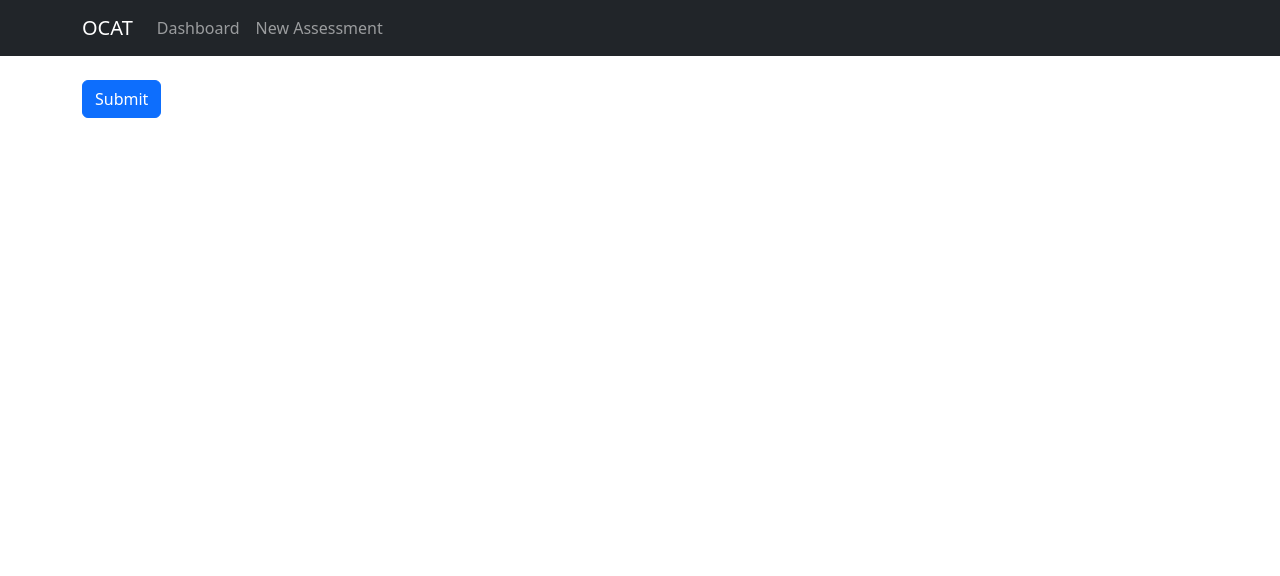
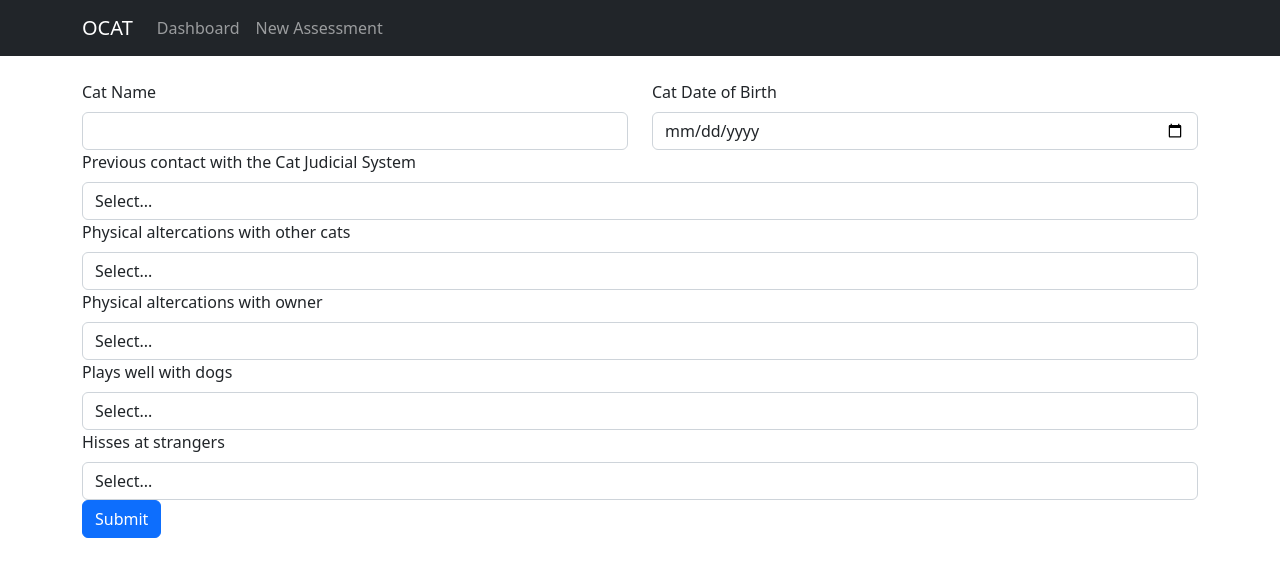
Before and after one commit to jasmineLS/OCAT, a React (Create React App) app in the folder packages/client/: page /assessment/new in a window 1280 px wide. Shown: the top 576 px of the page. Built offline with nearby package versions, Linux system fonts and the light colour scheme.

Commit message:
created assessment form

```diff
--- a/package.json
+++ b/package.json
@@ -7,6 +7,11 @@
     "check-updates:all": "ncu --configFileName .check-updates.json --target latest --errorLevel 1"
   },
   "devDependencies": {
+    "eslint-plugin-sort-keys-custom-order": "^2.2.1",
     "npm-check-updates": "^16.5.1"
+  },
+  "dependencies": {
+    "react-bootstrap": "^2.10.9",
+    "react-hook-form": "^7.56.2"
   }
 }
--- a/packages/client/package.json
+++ b/packages/client/package.json
@@ -16,6 +16,7 @@
     "react": "^18.2.0",
     "react-bootstrap": "^2.7.0",
     "react-dom": "^18.2.0",
+    "react-hook-form": "^7.56.2",
     "react-router-dom": "^6.4.5",
     "sass": "^1.56.2"
   },
--- a/packages/client/src/pages/Assessments/NewAssessment.jsx
+++ b/packages/client/src/pages/Assessments/NewAssessment.jsx
@@ -1,16 +1,135 @@
 import React from 'react';
-import { Button, Form } from 'react-bootstrap';
-import { AssessmentService } from '../../services/AssessmentService';
+import { Button, Col, Form, Row } from 'react-bootstrap';
+import { Controller, useForm } from 'react-hook-form';
 
 export const NewAssessment = () => {
+  const { control, formState: { errors }, handleSubmit } = useForm();
 
-  // create a form that utilizes the "onSubmit" function to send data to
-  // packages/client/src/services/AssessmentService.js and then onto the packages/api/src/routes/assessment express API
-  const onSubmit = async (data) => {
-    await AssessmentService.submit(data);
+  const onSubmit = (data) => {
+    // Handle form submission
+    console.log(data);
   };
 
-  return <Form>
-    <Button variant="primary" type="submit">Submit</Button>
-  </Form>;
+  return (
+    <Form onSubmit={handleSubmit(onSubmit)}>
+      <Row>
+        <Col>
+          <Form.Group controlId="catName">
+            <Form.Label>Cat Name</Form.Label>
+            <Controller
+              name="catName"
+              control={control}
+              rules={{ required: `Cat name is required` }}
+              render={({ field }) => <Form.Control {...field} />}
+            />
+            {errors.catName && <Form.Text className="text-danger">{errors.catName.message}</Form.Text>}
+          </Form.Group>
+        </Col>
+        <Col>
+          <Form.Group controlId="catDob">
+            <Form.Label>Cat Date of Birth</Form.Label>
+            <Controller
+              name="catDob"
+              control={control}
+              rules={{ required: `Date of birth is required` }}
+              render={({ field }) => <Form.Control type="date" {...field} />}
+            />
+            {errors.catDob && <Form.Text className="text-danger">{errors.catDob.message}</Form.Text>}
+          </Form.Group>
+        </Col>
+      </Row>
+
+      {/* Previous contact with the Cat Judicial System */}
+      <Form.Group controlId="previousContact">
+        <Form.Label>Previous contact with the Cat Judicial System</Form.Label>
+        <Controller
+          name="previousContact"
+          control={control}
+          rules={{ required: `Please select an option` }}
+          render={({ field }) =>
+            <Form.Control as="select" {...field}>
+              <option value="">Select...</option>
+              <option value="0">No (score = 0)</option>
+              <option value="1">Yes (score = 1)</option>
+            </Form.Control>}
+        />
+        {errors.previousContact && <Form.Text className="text-danger">{errors.previousContact.message}</Form.Text>}
+      </Form.Group>
+
+      {/* Physical altercations with other cats */}
+      <Form.Group controlId="altercationsWithCats">
+        <Form.Label>Physical altercations with other cats</Form.Label>
+        <Controller
+          name="altercationsWithCats"
+          control={control}
+          rules={{ required: `Please select an option` }}
+          render={({ field }) =>
+            <Form.Control as="select" {...field}>
+              <option value="">Select...</option>
+              <option value="0">0-3 altercations (score = 0)</option>
+              <option value="1">3+ altercations (score = 1)</option>
+            </Form.Control>}
+        />
+        {errors.altercationsWithOwner &&
+          <Form.Text className="text-danger"> {errors.altercationsWithOwner.message}
+          </Form.Text>}
+      </Form.Group>
+
+      {/* Physical altercations with owner */}
+      <Form.Group controlId="altercationsWithOwner"> <Form.Label>Physical altercations with owner</Form.Label>
+        <Controller
+          name="altercationsWithOwner"
+          control={control}
+          rules={{ required: `Please select an option` }}
+          render={({ field }) =>
+            <Form.Control as="select" {...field}>
+              <option value="">Select...</option>
+              <option value="0">0-10 altercations (score = 0)</option>
+              <option value="1">10+ altercations (score = 1)</option>
+            </Form.Control>}
+        />
+        {errors.altercationsWithOwner &&
+          <Form.Text className="text-danger"> {errors.altercationsWithOwner.message}
+          </Form.Text>}
+      </Form.Group>
+
+      {/* Plays well with dogs */}
+      <Form.Group controlId="playsWellWithDogs">
+        <Form.Label>Plays well with dogs</Form.Label>
+        <Controller
+          name="playsWellWithDogs"
+          control={control}
+          rules={{ required: `Please select an option` }}
+          render={({ field }) =>
+            <Form.Control as="select" {...field}>
+              <option value="">Select...</option>
+              <option value="0">No (score = 1)</option>
+              <option value="1">Yes (score = 0)</option>
+            </Form.Control>}
+        />
+        {errors.playsWellWithDogs && <Form.Text className="text-danger">{errors.playsWellWithDogs.message}</Form.Text>}
+      </Form.Group>
+
+      {/* Hisses at strangers */}
+      <Form.Group controlId="hissesAtStrangers">
+        <Form.Label>Hisses at strangers</Form.Label>
+        <Controller
+          name="hissesAtStrangers"
+          control={control}
+          rules={{ required: `Please select an option` }}
+          render={({ field }) =>
+            <Form.Control as="select" {...field}>
+              <option value="">Select...</option>
+              <option value="0">Yes (score = 1)</option>
+              <option value="1">No (score = 0)</option>
+            </Form.Control>}
+        />
+        {errors.hissesAtStrangers && <Form.Text className="text-danger">{errors.hissesAtStrangers.message}</Form.Text>}
+      </Form.Group>
+
+      <Button variant="primary" type="submit">
+        Submit
+      </Button>
+    </Form>
+  );
 };
```
Also changed, not shown: 2 other files (tests, documents, lock files or other folders).
